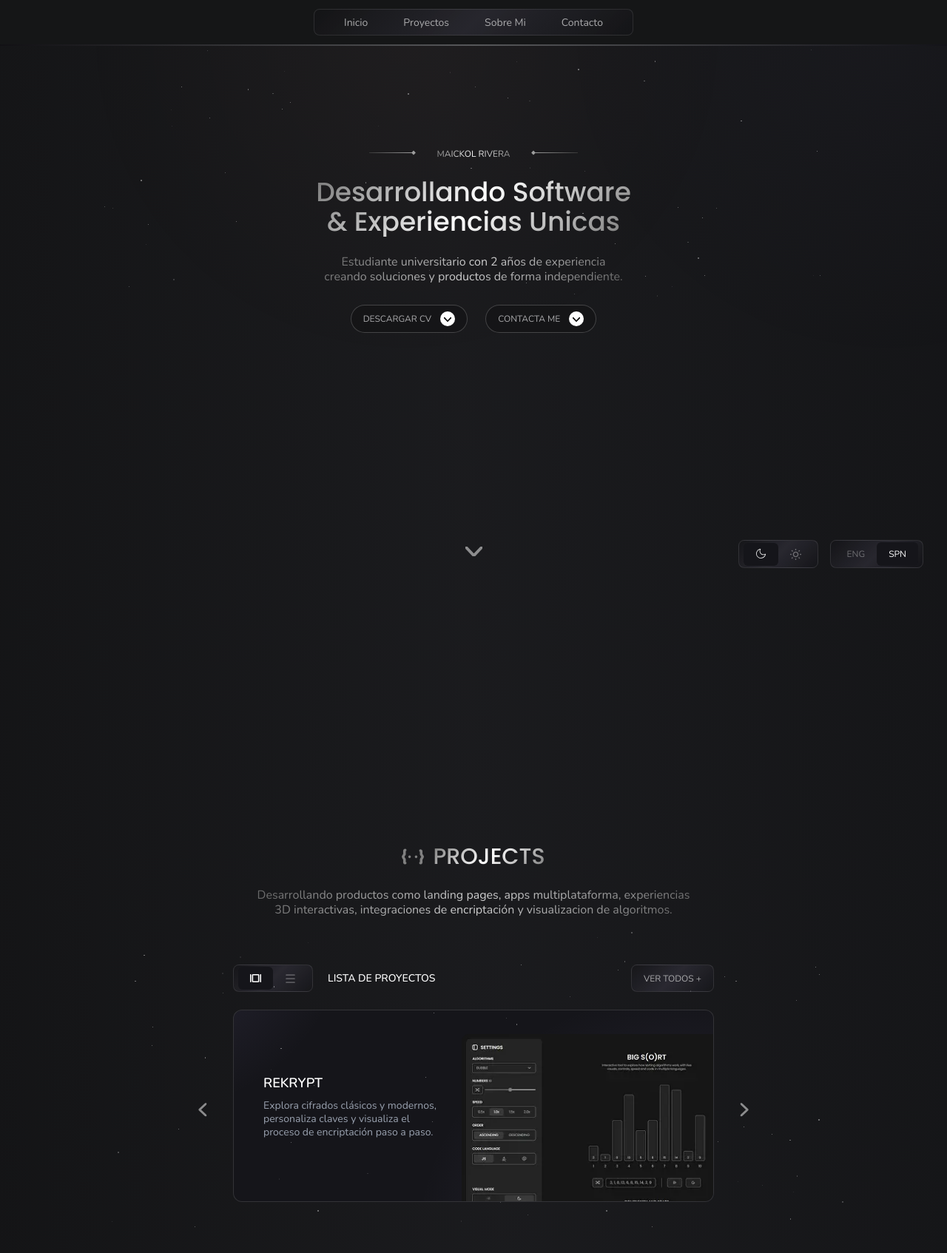
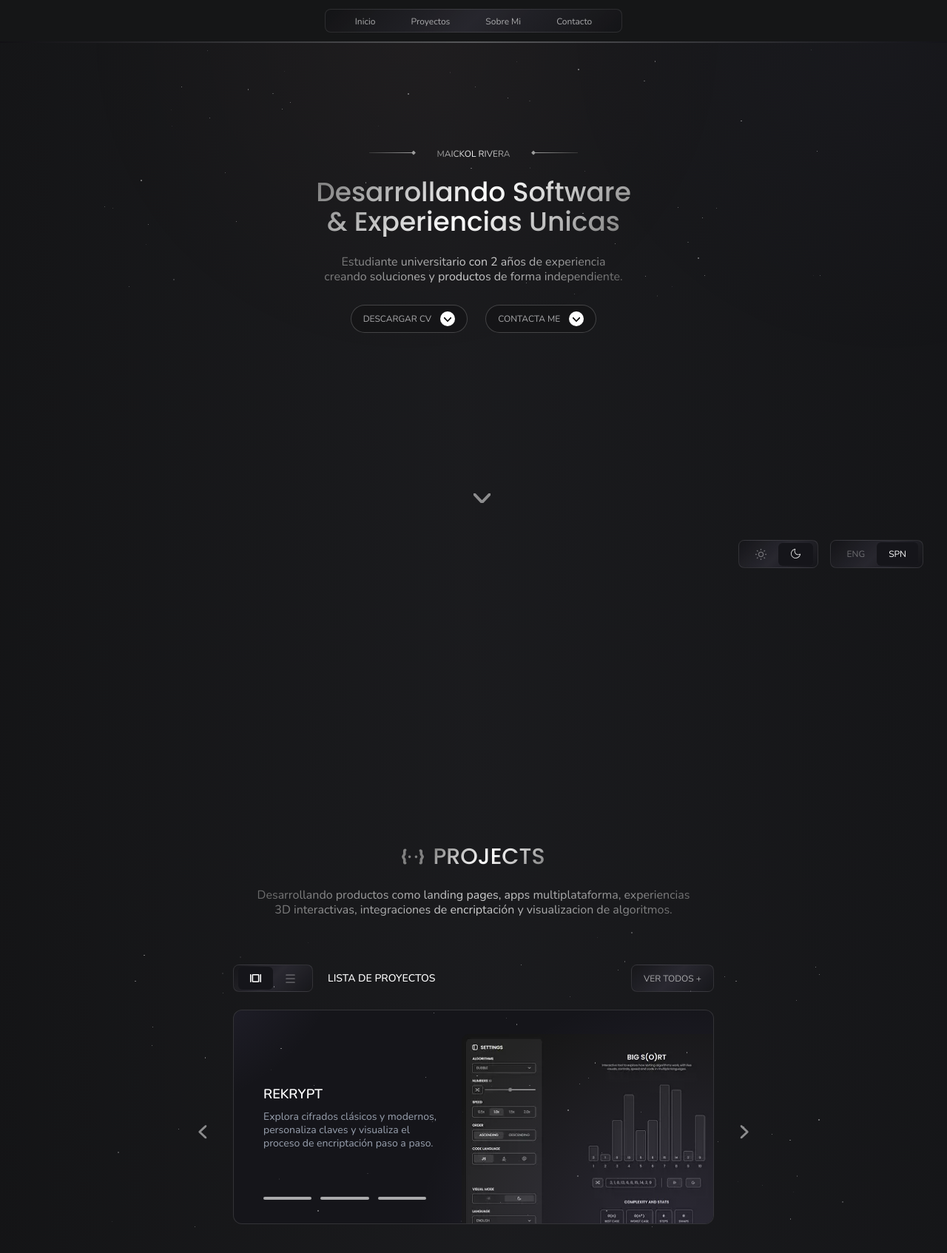
Before and after one commit to m4icol/portfolio, a React (Vite) app: page / in a window 1280 px wide. Shown: the top 1694 px of the page at 74% size. Built offline with nearby package versions, Linux system fonts and the light colour scheme.

Commit message:
style: smaller nav items and some styles for slider

```diff
--- a/index.html
+++ b/index.html
@@ -6,7 +6,7 @@
     <meta name="viewport" content="width=device-width, initial-scale=1.0" />
     <title>Vite + React + TS</title>
   </head>
-  <body class="overflow-x-hidden">
+  <body class="overflow-x-hidden scroll-smooth">
     <div id="root"></div>
     <script type="module" src="/src/main.tsx"></script>
   </body>
--- a/src/App.tsx
+++ b/src/App.tsx
@@ -9,7 +9,7 @@ import Projects from "./sections/Projects";
 
 function App() {
 
-  type Theme = "moon" | "sun";
+  type Theme = "sun" | "moon";
   type Language = "ENG" | "SPN";
   const [theme, setTheme] = useState<Theme>("moon");
   const [language, setLanguage] = useState<Language>("SPN");
@@ -44,10 +44,10 @@ function App() {
           selectedValue={theme}
           setSelectedValue={setTheme}
           options={[
+            <Sun size={15} color="#FFF" key="sun" />,
             <Moon size={15} color="#FFF" key="moon" />,
-            <Sun size={15} color="#FFF" key="sun" />,
           ]}
-          values={["moon", "sun"]}
+          values={["sun", "moon"]}
         />
 
         <SwitchOption
--- a/src/components/Slider.tsx
+++ b/src/components/Slider.tsx
@@ -57,7 +57,7 @@ export default function Slider({ autoPlay = true}: SliderProps) {
     if (autoPlay && Projects.length > 0) {
       const interval = setInterval(() => {
         selectNewSlide(true);
-      }, 3500);
+      }, 3800);
       return () => clearInterval(interval);
     }
   });
@@ -66,7 +66,7 @@ export default function Slider({ autoPlay = true}: SliderProps) {
 
   return (
     <div className="relative flex flex-col items-center">
-      <div className="relative w-[650px] h-[260px] border-1 border-DARK-subtext/20 bg-DARK-selected overflow-hidden rounded-xl px-10 flex ">
+      <div className="relative w-[650px] h-[290px] border-1 border-DARK-subtext/20 bg-DARK-selected overflow-hidden rounded-xl px-10 flex ">
         <div className="z-10 w-full max-w-[44%] h-full flex flex-col justify-center gap-2">
           <p className="text-lg font-semibold text-white">{current.title}</p>
           <p className="text-sm/4.5 text-gray-400">{current.description}</p>
@@ -75,11 +75,17 @@ export default function Slider({ autoPlay = true}: SliderProps) {
         <img
           src={current.url}
           alt={current.title}
-          className={`absolute z-10 right-[-160px] bottom-[-50px] w-[500px] object-cover rounded-lg transition-opacity duration-300 ${
+          className={`absolute right-[-160px] bottom-[-20px] w-[500px] object-cover rounded-lg transition-opacity duration-300 ${
             loaded ? "opacity-100" : "opacity-0"
           }`}
           onLoad={() => setLoaded(true)}
         />
+
+        <div className="absolute h-1 w-55 gap-3 bottom-8 flex flex-row">
+          <div className="bg-DARK-subtext h-1 w-1/3 bottom-20 rounded-full"></div>
+          <div className="bg-DARK-subtext h-1 w-1/3 bottom-20 rounded-full"></div>
+          <div className="bg-DARK-subtext h-1 w-1/3 bottom-20 rounded-full"></div>
+        </div>
 
         <RadialGradient
           size="700"
--- a/src/sections/Header.tsx
+++ b/src/sections/Header.tsx
@@ -28,7 +28,7 @@ export default function Header(){
             <ul className="flex justify-evenly items-center gap-12 gradient-menu pt-2 pb-1.5 px-10 border-1 border-DARK-text/10 rounded-lg">
                 {
                      navItems.map((item) => (
-                        <a className="hover:text-DARK-text text-DARK-subtext text-sm" aria-label={item.label} href={item.url}>
+                        <a className="hover:text-DARK-text text-DARK-subtext text-xs" aria-label={item.label} href={item.url}>
                             {item.title}
                         </a>
                     ))
--- a/src/sections/Home.tsx
+++ b/src/sections/Home.tsx
@@ -22,7 +22,9 @@ export default function Home(){
                 <SocialButton text={"CONTACTA ME"} href="/#contact"></SocialButton>
             </div>
 
-            <Arrow color="white" size="23" className="absolute bottom-12 opacity-50"></Arrow>
+            <a href="#projects">
+                <Arrow color="white" size="23" className="absolute bottom-30 opacity-50"/>
+            </a>
         </section>
     )
 }
```
